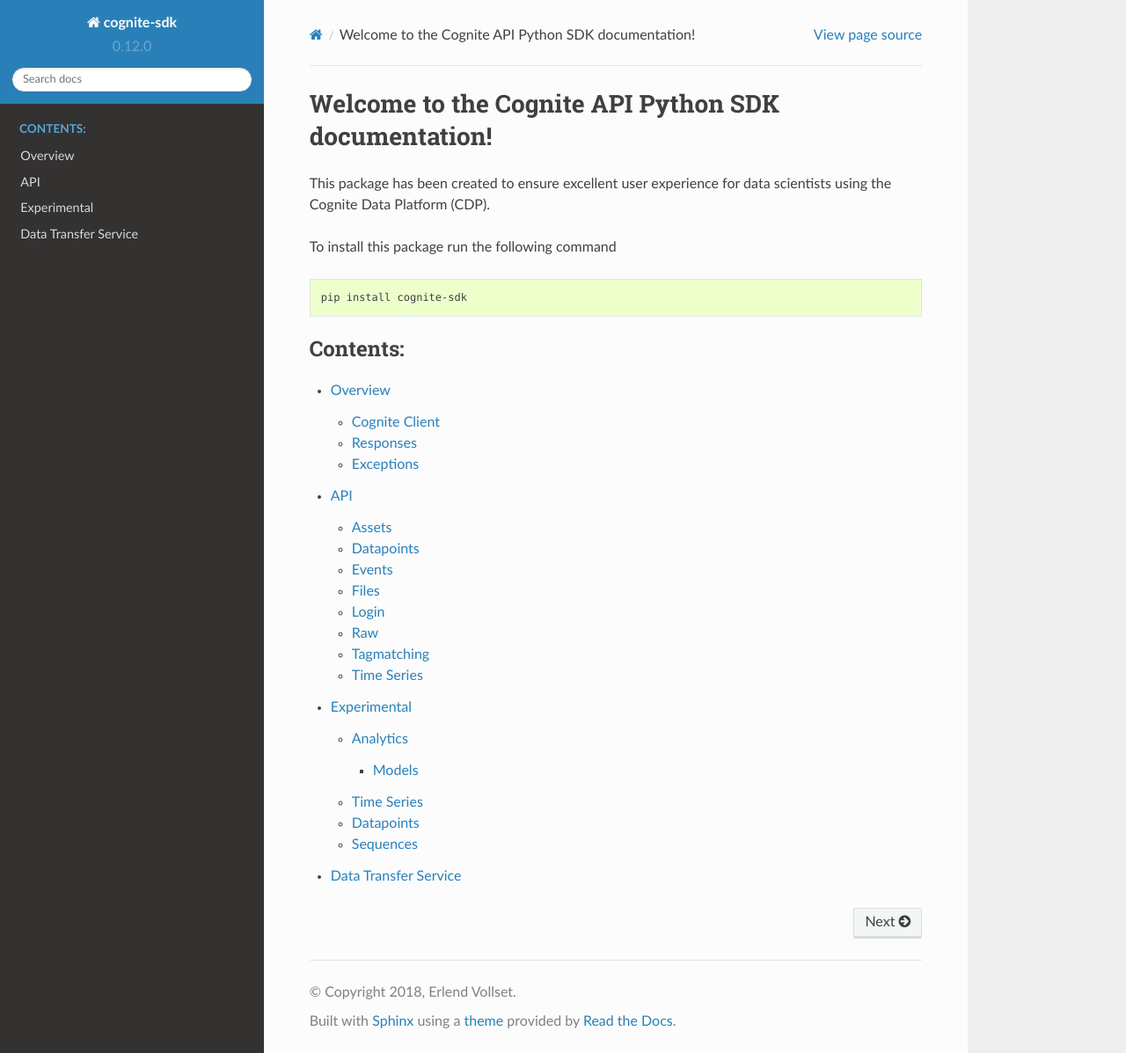
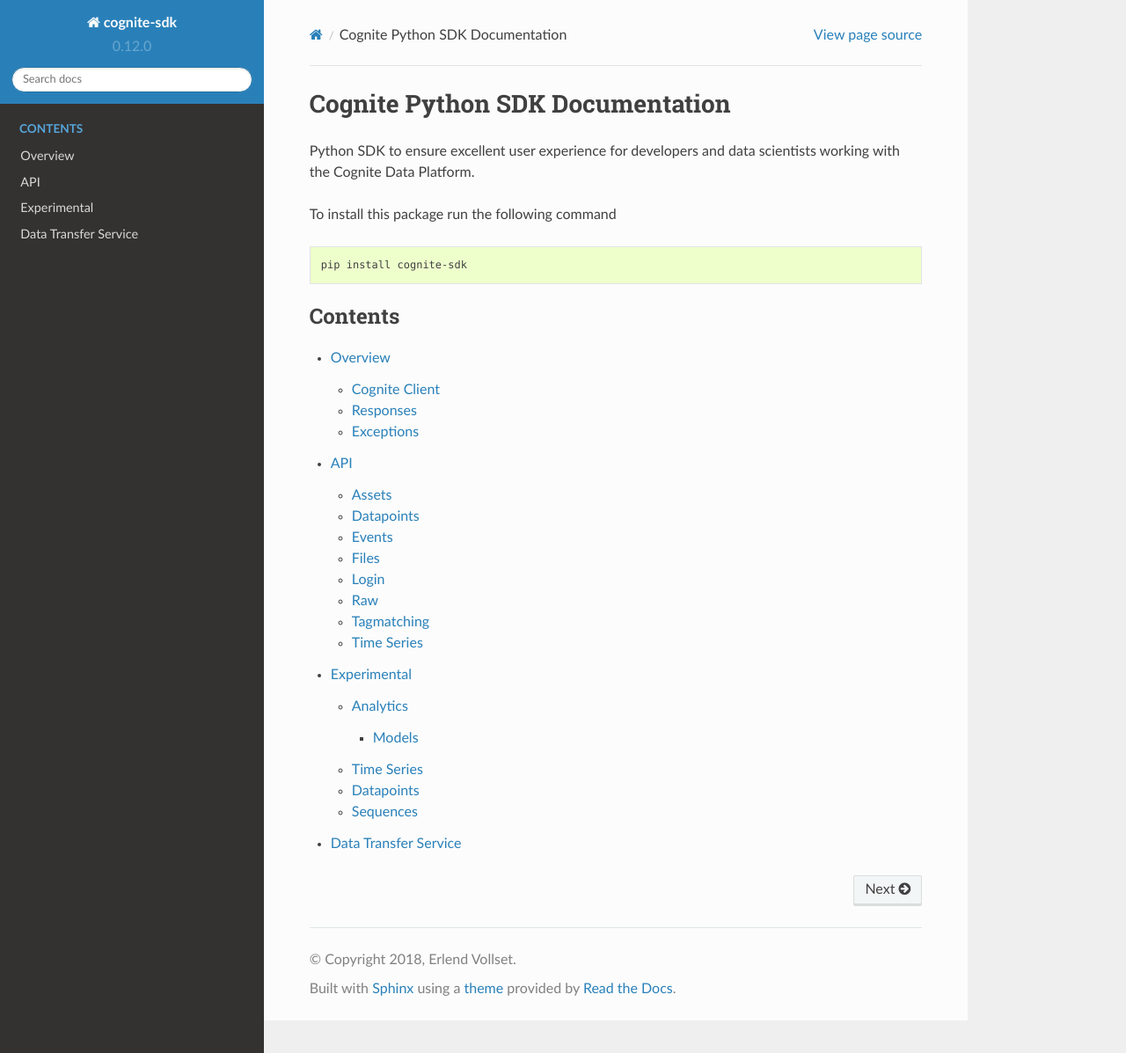
Before and after one commit to cognitedata/cognite-sdk-python, a Sphinx documentation site: the page built from docs/source/index.rst, in a window 1280 px wide and 1197 px high. Shown: the whole window at 88% size. Built offline with Sphinx 7.4.7 and the Read the Docs theme 2.0.0, drawn with Linux system fonts in a browser that asks for light colours.

Commit message:
Update documentation

```diff
--- a/docs/source/index.rst
+++ b/docs/source/index.rst
@@ -3,10 +3,10 @@
    You can adapt this file completely to your liking, but it should at least
    contain the root `toctree` directive.
 
-Welcome to the Cognite API Python SDK documentation!
-====================================================
+Cognite Python SDK Documentation
+================================
 
-This package has been created to ensure excellent user experience for data scientists using the Cognite Data Platform (CDP).
+Python SDK to ensure excellent user experience for developers and data scientists working with the Cognite Data Platform.
 
 To install this package run the following command
 
@@ -16,6 +16,6 @@
 
 .. toctree::
    :maxdepth: 4
-   :caption: Contents:
+   :caption: Contents
 
    cognite
```
